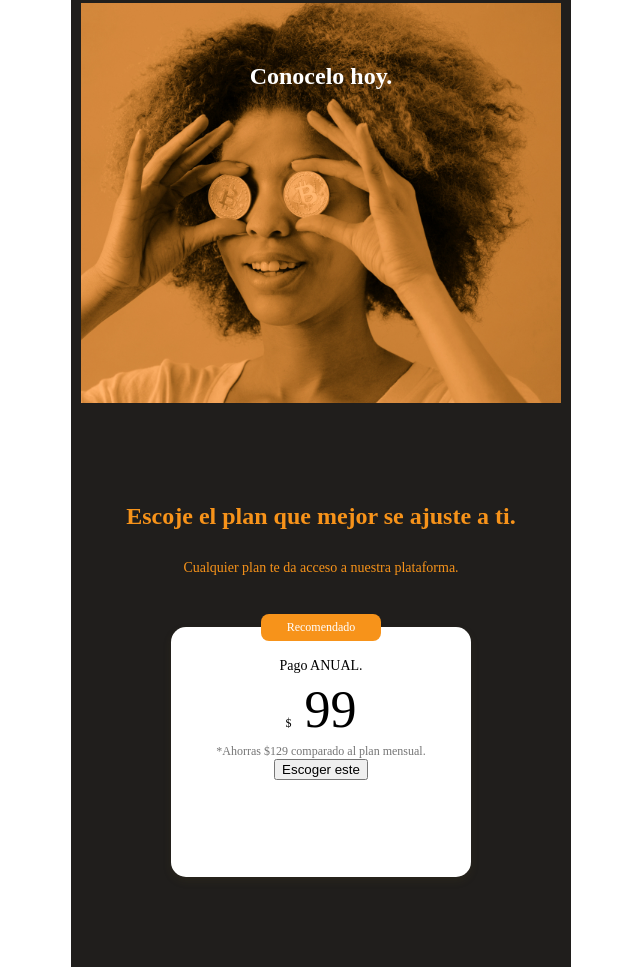
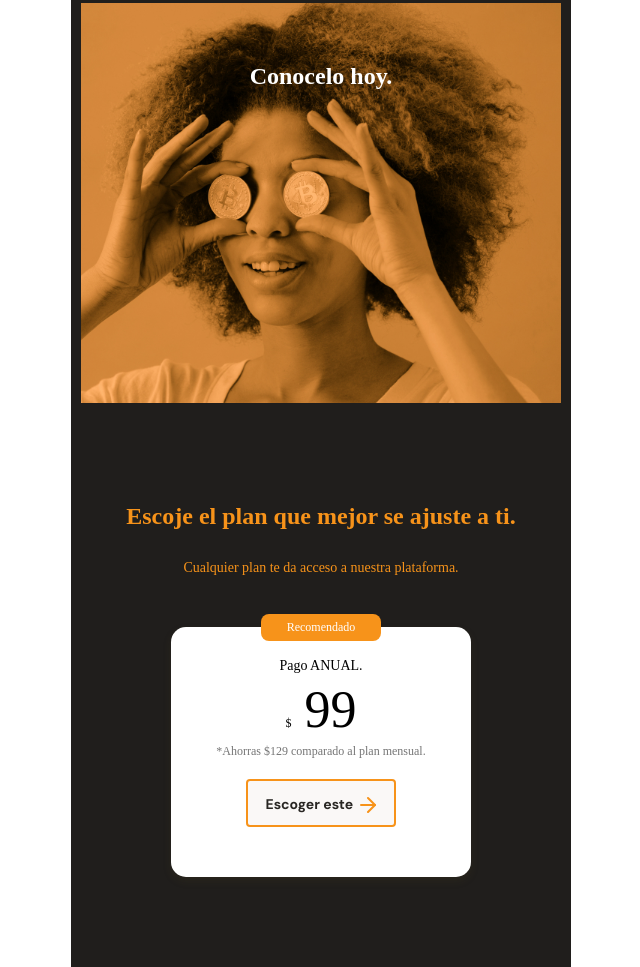
Before and after one commit to Brandonmkmk/MobileFirst, a plain HTML site: page index.html in a window 1280 px wide. Shown: the part 1625-2592 px from the top of the page, without its empty margins (319-959 px from the left). Drawn offline with Linux system fonts and the light colour scheme.

Commit message:
commit 5-6 aplicando estilos al boton de call to action

```diff
--- a/styles.css
+++ b/styles.css
@@ -498,3 +498,23 @@ main {
     font-size: 1.2rem;
     color: #757575;
 }
+.plan-card--ca {
+    width: 150px;
+    height: 48px;
+    margin-top: 20px;
+    background-color: #faf8f7;
+    border: 2px solid var(--bitcoin-orange);
+    border-radius: 4px;
+    font-family: "DM Sans", sans-serif;
+    font-size: 1.4rem;
+    font-weight: bold;
+    line-height: 1.8rem;
+    color: var(--black);
+}
+.plan-card--ca span {
+    display: inline-block;
+    width: 20px;
+    height: 20px;
+    background-image: url(./icons/orange-right-arrow.svg);
+    vertical-align: text-bottom;
+}
```
